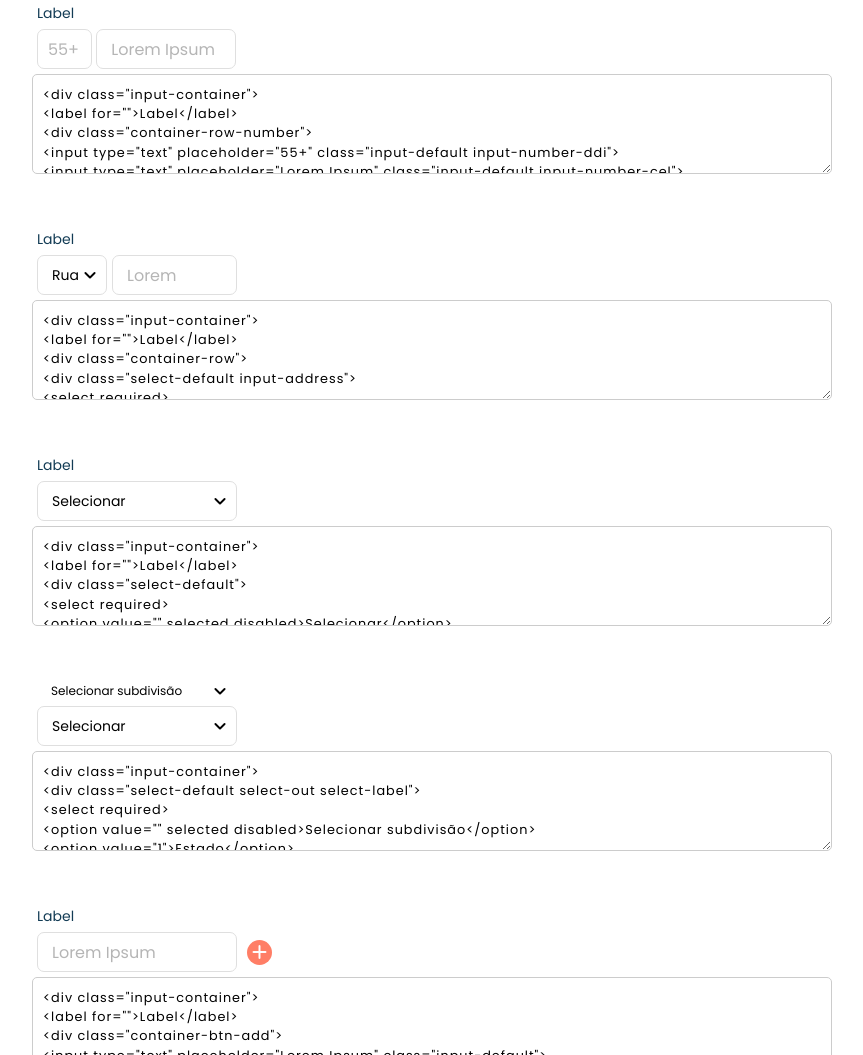
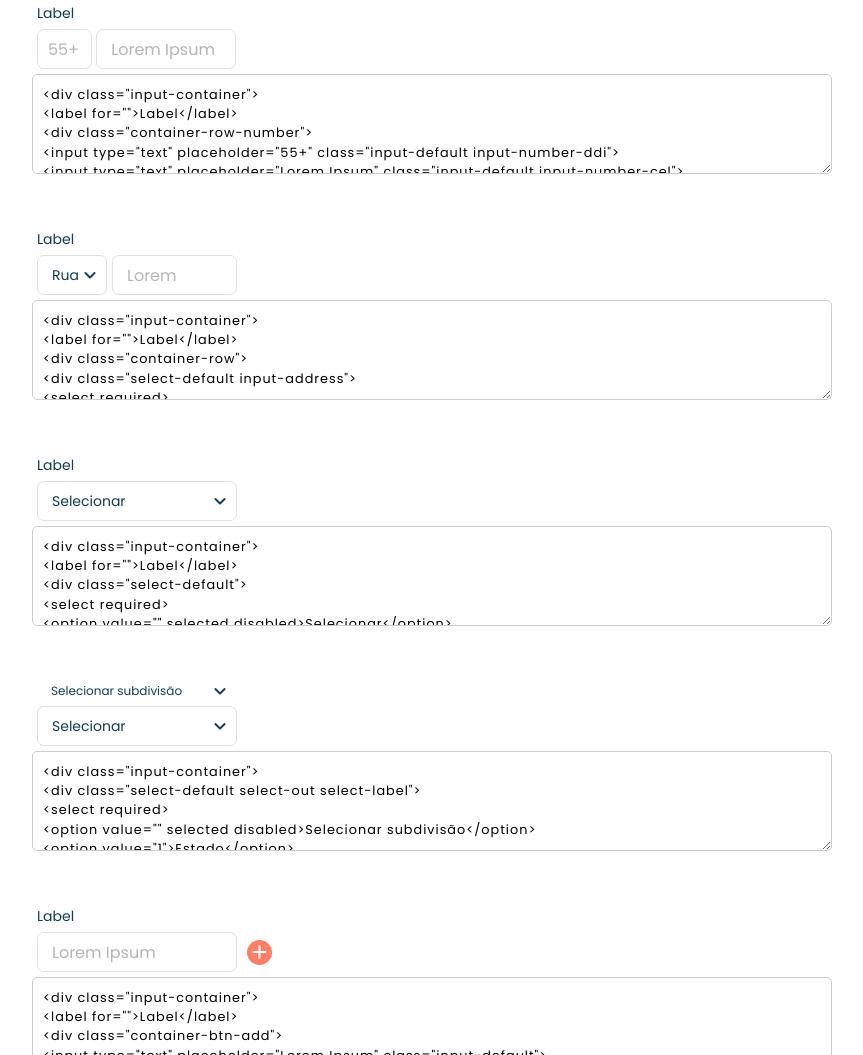
Before and after one commit to Forsoft-Academy-Full-Stack/default-civa.github.io, a plain HTML site: page index.html in a window 1280 px wide. Shown: the part 2268-3323 px from the top of the page, without its empty margins (229-1092 px from the left). Drawn offline with Linux system fonts and the light colour scheme.

Commit message:
att color

```diff
--- a/style/style-global.scss
+++ b/style/style-global.scss
@@ -250,6 +250,7 @@ h4 {
 .input-container{
     display: flex;
     flex-direction: column;
+
 }
 .input-container > label{
     font-size: 14px;
@@ -545,6 +546,7 @@ h4 {
     height: 100%;
     padding: 0px 14px;
     font-size: 14px;
+    color: $d-blue-dark;
 }
 .select-default {
     position: relative;
@@ -552,6 +554,7 @@ h4 {
     height: 40px;
     display: flex;
     align-items: center;
+    color: $d-blue-dark;
 }
 .select-default .icon-select{
     position: absolute;
```
Also changed, not shown: style/style-global.css, 1 other file.
